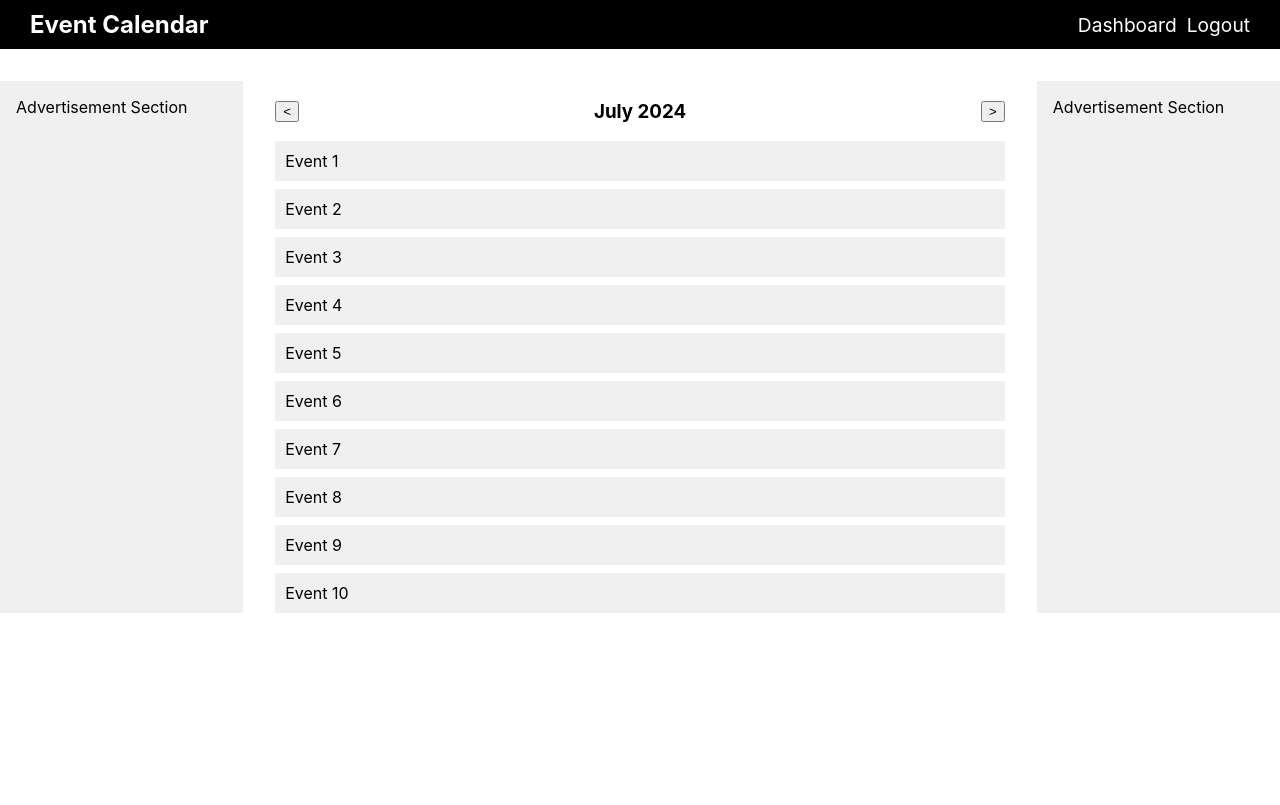
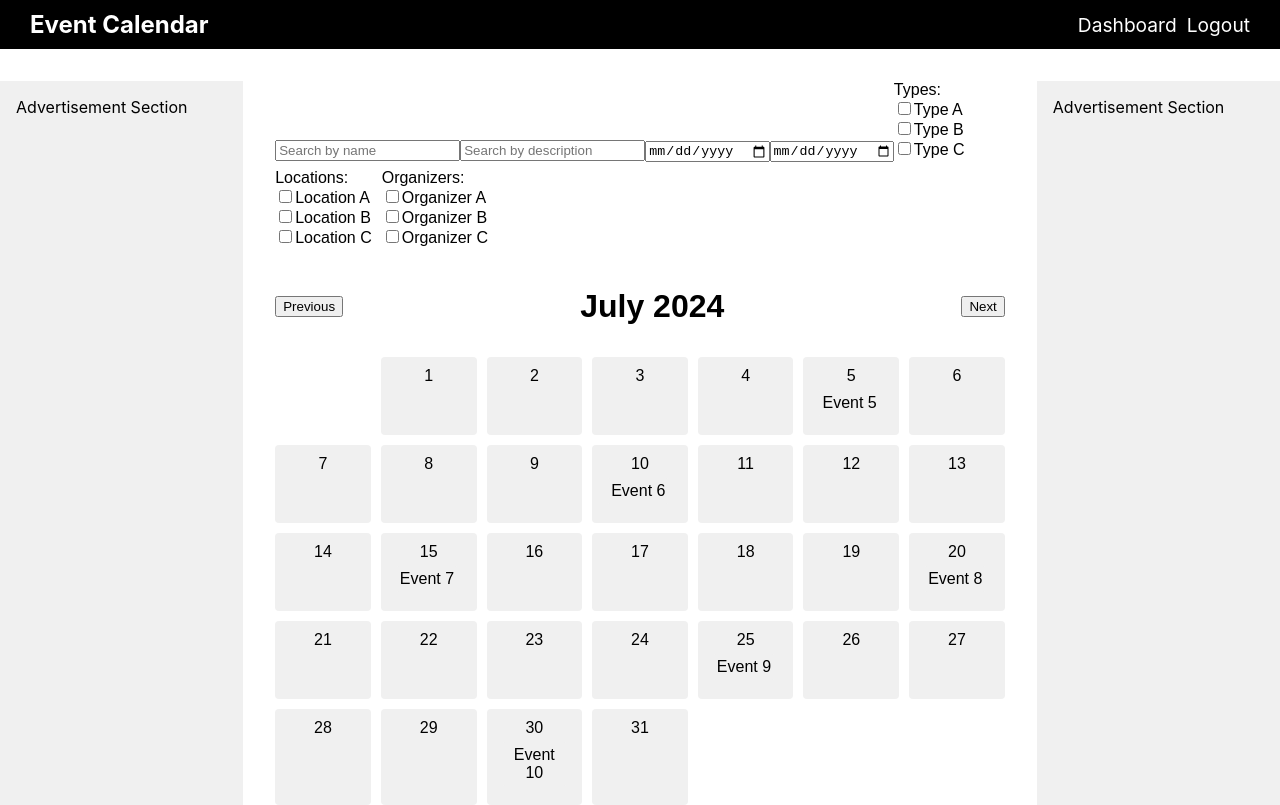
Before and after one commit to MSolarMP/event_calendar_fe, a React (Create React App) app: page /calendar in a window 1280 px wide. Built offline with nearby package versions, Linux system fonts and the light colour scheme.

Commit message:
-possible filter

```diff
--- a/src/pages/Calendar/calendar.tsx
+++ b/src/pages/Calendar/calendar.tsx
@@ -2,49 +2,116 @@ import React, { useState } from 'react';
 
 // Dummy data for events
 const dummyEvents = [
-    { id: 1, name: 'Event 1', date: '2024-06-15', description: 'Description for Event 1', type: 'Type A', location: 'Location A', organizer: 'Organizer A' },
-    { id: 2, name: 'Event 2', date: '2024-06-20', description: 'Description for Event 2', type: 'Type B', location: 'Location B', organizer: 'Organizer B' },
-    { id: 3, name: 'Event 3', date: '2024-06-25', description: 'Description for Event 3', type: 'Type A', location: 'Location A', organizer: 'Organizer A' },
-    { id: 4, name: 'Event 4', date: '2024-06-30', description: 'Description for Event 4', type: 'Type B', location: 'Location B', organizer: 'Organizer B' },
-    { id: 5, name: 'Event 5', date: '2024-07-05', description: 'Description for Event 5', type: 'Type A', location: 'Location A', organizer: 'Organizer A' },
-    { id: 6, name: 'Event 6', date: '2024-07-10', description: 'Description for Event 6', type: 'Type B', location: 'Location B', organizer: 'Organizer B' },
-    { id: 7, name: 'Event 7', date: '2024-07-15', description: 'Description for Event 7', type: 'Type A', location: 'Location A', organizer: 'Organizer A' },
-    { id: 8, name: 'Event 8', date: '2024-07-20', description: 'Description for Event 8', type: 'Type B', location: 'Location B', organizer: 'Organizer B' },
-    { id: 9, name: 'Event 9', date: '2024-07-25', description: 'Description for Event 9', type: 'Type A', location: 'Location A', organizer: 'Organizer A' },
-    { id: 10, name: 'Event 10', date: '2024-07-30', description: 'Description for Event 10', type: 'Type B', location: 'Location B', organizer: 'Organizer B' },
+    { id: 1, name: 'Event 1', date: '2024-06-15', description: 'Description for Event 1', type: ['Type A'], location: ['Location A'], organizer: ['Organizer A'] },
+    { id: 2, name: 'Event 2', date: '2024-06-20', description: 'Description for Event 2', type: ['Type B'], location: ['Location B'], organizer: ['Organizer B'] },
+    { id: 3, name: 'Event 3', date: '2024-06-25', description: 'Description for Event 3', type: ['Type A'], location: ['Location A'], organizer: ['Organizer A'] },
+    { id: 4, name: 'Event 4', date: '2024-06-30', description: 'Description for Event 4', type: ['Type B'], location: ['Location B'], organizer: ['Organizer B'] },
+    { id: 5, name: 'Event 5', date: '2024-07-05', description: 'Description for Event 5', type: ['Type A'], location: ['Location A'], organizer: ['Organizer A'] },
+    { id: 6, name: 'Event 6', date: '2024-07-10', description: 'Description for Event 6', type: ['Type B'], location: ['Location B'], organizer: ['Organizer B'] },
+    { id: 7, name: 'Event 7', date: '2024-07-15', description: 'Description for Event 7', type: ['Type A'], location: ['Location A'], organizer: ['Organizer A'] },
+    { id: 8, name: 'Event 8', date: '2024-07-20', description: 'Description for Event 8', type: ['Type B'], location: ['Location B'], organizer: ['Organizer B'] },
+    { id: 9, name: 'Event 9', date: '2024-07-25', description: 'Description for Event 9', type: ['Type A'], location: ['Location A'], organizer: ['Organizer A'] },
+    { id: 10, name: 'Event 10', date: '2024-07-30', description: 'Description for Event 10', type: ['Type B'], location: ['Location B'], organizer: ['Organizer B'] },
 ];
+
+// Dummy data for locations
+const locations = [
+    { id: '1', name: 'Location A' },
+    { id: '2', name: 'Location B' },
+    { id: '3', name: 'Location C' },
+];
+
+// Dummy data for organizers
+const organizers = [
+    { id: '1', name: 'Organizer A' },
+    { id: '2', name: 'Organizer B' },
+    { id: '3', name: 'Organizer C' },
+];
+
+// Dummy data for event types
+const types = [
+    { id: '1', name: 'Type A' },
+    { id: '2', name: 'Type B' },
+    { id: '3', name: 'Type C' },
+];
+
+// Define filter state with correct types
+interface FilterState {
+    name: string;
+    description: string;
+    startDate: string;
+    endDate: string;
+    types: string[];
+    locations: string[];
+    organizers: string[];
+    [key: string]: string | string[];
+}
+
+interface Option {
+    id: string;
+    name: string;
+}
+
+interface CheckboxDropdownProps {
+    options: Option[];
+    selectedOptions: string[];
+    onChange: (selected: string[]) => void;
+}
+
+const CheckboxDropdown: React.FC<CheckboxDropdownProps> = ({ options, selectedOptions, onChange }) => {
+    const handleCheckboxChange = (event: React.ChangeEvent<HTMLInputElement>) => {
+        const { value, checked } = event.target;
+        if (checked) {
+            onChange([...selectedOptions, value]);
+        } else {
+            onChange(selectedOptions.filter(option => option !== value));
+        }
+    };
+
+    return (
+        <div style={{ marginBottom: '10px' }}>
+            {options.map(option => (
+                <div key={option.id}>
+                    <input type="checkbox" value={option.name} checked={selectedOptions.includes(option.name)} onChange={handleCheckboxChange} />
+                    {option.name}
+                </div>
+            ))}
+        </div>
+    );
+};
 
 const Calendar: React.FC = () => {
     const [currentDate, setCurrentDate] = useState(new Date());
-    const [filteredEvents, setFilteredEvents] = useState(dummyEvents);
+    const [filter, setFilter] = useState<FilterState>({
+        name: '',
+        description: '',
+        startDate: '',
+        endDate: '',
+        types: [],
+        locations: [],
+        organizers: [],
+    });
 
     const monthNames = [
         'January', 'February', 'March', 'April', 'May', 'June',
         'July', 'August', 'September', 'October', 'November', 'December'
     ];
 
-    const getMonthName = (date: Date) => {
-        return monthNames[date.getMonth()];
+    const getDaysInMonth = (date: Date) => {
+        const year = date.getFullYear();
+        const month = date.getMonth();
+        return new Date(year, month + 1, 0).getDate();
     };
 
+    const daysInMonth = getDaysInMonth(currentDate);
+    const startDayOfWeek = new Date(currentDate.getFullYear(), currentDate.getMonth(), 1).getDay(); // 0 (Sunday) to 6 (Saturday)
+
     const goToPreviousMonth = () => {
-        const previousMonth = new Date(currentDate.getFullYear(), currentDate.getMonth() - 1, 1);
-        setCurrentDate(previousMonth);
-        filterEvents(previousMonth);
+        setCurrentDate(new Date(currentDate.getFullYear(), currentDate.getMonth() - 1, 1));
     };
 
     const goToNextMonth = () => {
-        const nextMonth = new Date(currentDate.getFullYear(), currentDate.getMonth() + 1, 1);
-        setCurrentDate(nextMonth);
-        filterEvents(nextMonth);
-    };
-
-    const filterEvents = (targetDate: Date) => {
-        const filtered = dummyEvents.filter(event => {
-            const eventDate = new Date(event.date);
-            return eventDate.getMonth() === targetDate.getMonth() && eventDate.getFullYear() === targetDate.getFullYear();
-        });
-        setFilteredEvents(filtered);
+        setCurrentDate(new Date(currentDate.getFullYear(), currentDate.getMonth() + 1, 1));
     };
 
     const handleEventClick = (event: any) => {
@@ -52,21 +119,96 @@ const Calendar: React.FC = () => {
         // Add logic to open event details or perform other actions
     };
 
+    const handleNameChange = (event: React.ChangeEvent<HTMLInputElement>) => {
+        setFilter({ ...filter, name: event.target.value });
+    };
+
+    const handleDescriptionChange = (event: React.ChangeEvent<HTMLInputElement>) => {
+        setFilter({ ...filter, description: event.target.value });
+    };
+
+    const handleStartDateChange = (event: React.ChangeEvent<HTMLInputElement>) => {
+        setFilter({ ...filter, startDate: event.target.value });
+    };
+
+    const handleEndDateChange = (event: React.ChangeEvent<HTMLInputElement>) => {
+        setFilter({ ...filter, endDate: event.target.value });
+    };
+
+    const handleCheckboxChange = (name: string, selected: string[]) => {
+        setFilter({ ...filter, [name]: selected });
+    };
+
+    const renderDayEvents = (day: number): React.ReactNode => {
+        const dayEvents = dummyEvents.filter(event => {
+            const eventDate = new Date(event.date);
+            const eventMonth = eventDate.getMonth();
+            const eventYear = eventDate.getFullYear();
+            const filterMonth = currentDate.getMonth();
+            const filterYear = currentDate.getFullYear();
+
+            // Check if event is in the current month and matches filters
+            return eventDate.getDate() === day && eventMonth === filterMonth && eventYear === filterYear
+                && (event.name.toLowerCase().includes(filter.name.toLowerCase()) || event.description.toLowerCase().includes(filter.description.toLowerCase()))
+                && (filter.startDate === '' || new Date(event.date) >= new Date(filter.startDate))
+                && (filter.endDate === '' || new Date(event.date) <= new Date(filter.endDate))
+                && (filter.types.length === 0 || event.type.some(t => filter.types.includes(t)))
+                && (filter.locations.length === 0 || event.location.some(l => filter.locations.includes(l)))
+                && (filter.organizers.length === 0 || event.organizer.some(o => filter.organizers.includes(o)));
+        });
+
+        return (
+            <div style={{ display: 'flex', flexDirection: 'column', alignItems: 'flex-start' }}>
+                {dayEvents.map(event => (
+                    <div key={event.id} onClick={() => handleEventClick(event)} style={{ cursor: 'pointer', marginBottom: '4px', padding: '4px', backgroundColor: '#f0f0f0', borderRadius: '4px' }}>
+                        {event.name}
+                    </div>
+                ))}
+            </div>
+        );
+    };
+
     return (
-        <div>
-            {/* Month and navigation */}
-            <div style={{ display: 'flex', alignItems: 'center', justifyContent: 'space-between' }}>
-                <button onClick={goToPreviousMonth}>&lt;</button>
-                <h3>{getMonthName(currentDate)} {currentDate.getFullYear()}</h3>
-                <button onClick={goToNextMonth}>&gt;</button>
+        <div style={{ fontFamily: 'Arial, sans-serif' }}>
+            {/* Filters */}
+            <div style={{ marginBottom: '10px' }}>
+                <input type="text" placeholder="Search by name" value={filter.name} onChange={handleNameChange} />
+                <input type="text" placeholder="Search by description" value={filter.description} onChange={handleDescriptionChange} />
+                <input type="date" placeholder="Start Date" value={filter.startDate} onChange={handleStartDateChange} />
+                <input type="date" placeholder="End Date" value={filter.endDate} onChange={handleEndDateChange} />
+
+                {/* Dropdown Checkboxes */}
+                <div style={{ display: 'inline-block', marginRight: '10px' }}>
+                    <label>Types:</label>
+                    <CheckboxDropdown options={types} selectedOptions={filter.types} onChange={(selected) => handleCheckboxChange('types', selected)} />
+                </div>
+                <div style={{ display: 'inline-block', marginRight: '10px' }}>
+                    <label>Locations:</label>
+                    <CheckboxDropdown options={locations} selectedOptions={filter.locations} onChange={(selected) => handleCheckboxChange('locations', selected)} />
+                </div>
+                <div style={{ display: 'inline-block' }}>
+                    <label>Organizers:</label>
+                    <CheckboxDropdown options={organizers} selectedOptions={filter.organizers} onChange={(selected) => handleCheckboxChange('organizers', selected)} />
+                </div>
             </div>
 
-            {/* Calendar view */}
-            <div style={{ display: 'flex', flexDirection: 'column', gap: '8px' }}>
-                {/* Loop through filtered events */}
-                {filteredEvents.map(event => (
-                    <div key={event.id} style={{ backgroundColor: '#f0f0f0', padding: '10px', cursor: 'pointer' }} onClick={() => handleEventClick(event)}>
-                        {event.name}
+            {/* Calendar */}
+            <div style={{ display: 'flex', justifyContent: 'space-between', alignItems: 'center', marginBottom: '10px' }}>
+                <button onClick={goToPreviousMonth}>Previous</button>
+                <h1>{monthNames[currentDate.getMonth()]} {currentDate.getFullYear()}</h1>
+                <button onClick={goToNextMonth}>Next</button>
+            </div>
+
+            <div style={{ display: 'grid', gridTemplateColumns: 'repeat(7, 1fr)', gap: '10px' }}>
+                {Array.from({ length: startDayOfWeek }, (_, index) => (
+                    <div key={`empty-${index}`} style={{ textAlign: 'center', color: '#ccc' }}>
+                        {/* Empty cells before the first day of the month */}
+                    </div>
+                ))}
+                {Array.from({ length: daysInMonth }, (_, index) => (
+                    <div key={index + 1} style={{ textAlign: 'center', padding: '10px', backgroundColor: '#f0f0f0', borderRadius: '4px', cursor: 'pointer', overflowY: 'auto' }}>
+                        <div>{index + 1}</div>
+                        <div style={{ flex: '1 1 auto', overflowY: 'auto', padding: '5px' }}>{renderDayEvents(index + 1)}</div>
                     </div>
                 ))}
             </div>
```
Also changed, not shown: src/components/CheckboxDropDown/checkboxDropDown.tsx (added, +48 -0 lines).
